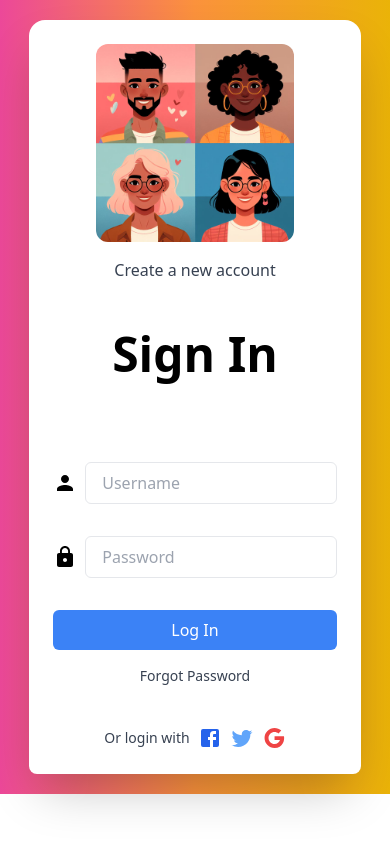
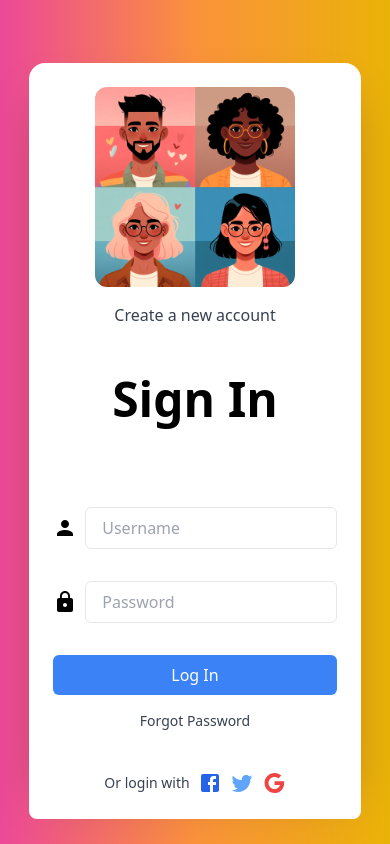
Before and after one commit to 404-GS-IIIT-Kota/404-GS-Qissa, a React (Vite) app in the folder client/: page / in a window 390 px wide. Built offline with nearby package versions, Linux system fonts and the light colour scheme; a web font is replaced by a local one.

Commit message:
Improving Responsiveness

```diff
--- a/client/package.json
+++ b/client/package.json
@@ -38,6 +38,6 @@
     "eslint-plugin-react-refresh": "^0.4.5",
     "postcss": "^8.4.33",
     "tailwindcss": "^3.4.1",
-    "vite": "^5.1.3"
+    "vite": "^5.1.4"
   }
 }
--- a/client/src/component/AddBlogModal.jsx
+++ b/client/src/component/AddBlogModal.jsx
@@ -15,7 +15,7 @@ const AddBlogModal = ({ onClose }) => {
             <select
               id="blogtype"
               name="blogtype"
-              className="w-full md:w-2/5 px-4 py-2 mt-4 md:mt-0 border rounded-md focus:outline-none focus:border-slate-500 border-gray-300"
+              className="w-full md:w-2/5 px-4  py-2 mt-4 md:mt-0 border rounded-md focus:outline-none focus:border-slate-500 border-gray-300 transition-all duration-500 ease-in-out" // Added transition here
             >
               <option value="Dc">Discrimination</option>
               <option value="Rc">Racism</option>
@@ -49,7 +49,6 @@ const AddBlogModal = ({ onClose }) => {
             </button>
           </div>
         </div>
-
         <button
           onClick={onClose}
           className="absolute top-4 right-4 text-gray-500 hover:text-gray-700"
--- a/client/src/pages/ForgotPassword.jsx
+++ b/client/src/pages/ForgotPassword.jsx
@@ -17,7 +17,7 @@ const ForgotPassword = () => {
 
   return (
     <div>
-      <div className="sm:h-screen flex items-center justify-center bg-gradient-to-r from-pink-500 via-orange-400 to-yellow-500">
+      <div className="h-screen max-sm:w-full  flex items-center justify-center bg-gradient-to-r from-pink-500 via-orange-400 to-yellow-500">
         <div
           className="w-80  max-sm:my-5 h-80 bg-white mx-auto flex flex-col lg:flex-row rounded-2xl shadow-2xl max-lg:max-h-max"
           style={{ width: "85%", height: "85%" }}
@@ -54,12 +54,17 @@ const ForgotPassword = () => {
                     Submit
                   </button>
                 </div>
-              <div className="flex flex-col w-2/5 max-md:w-full sm:w-2/5 sm:flex-row items-center"> <Link className="w-full" to="/signin"><button
+                <div className="flex flex-col w-2/5 max-md:w-full sm:w-2/5 sm:flex-row items-center">
+                  {" "}
+                  <Link className="w-full" to="/signin">
+                    <button
                       type="submit"
                       className="w-full bg-blue-500 text-white py-2 rounded-md hover:bg-blue-600 mb-4 sm:mb-0"
                     >
                       Back to Signin
-                </button></Link></div>
+                    </button>
+                  </Link>
+                </div>
               </div>
             </form>
             {showNotification && (
--- a/client/src/pages/Signin.jsx
+++ b/client/src/pages/Signin.jsx
@@ -44,18 +44,20 @@ const Signup = () => {
   };
 
   return (
-    <div className="sm:h-screen flex items-center justify-center bg-gradient-to-r from-pink-500 via-orange-400 to-yellow-500">
+    <div className="h-screen max-sm:w-full flex items-center justify-center bg-gradient-to-r from-pink-500 via-orange-400 to-yellow-500">
       <div
-        className="w-80  max-sm:my-5 h-80 bg-white mx-auto flex flex-col lg:flex-row rounded-2xl shadow-2xl max-lg:max-h-max"
+        className="w-100   max-sm:my-5 h-80 bg-white mx-auto flex flex-col lg:flex-row rounded-2xl shadow-2xl max-lg:max-h-max"
         style={{ width: "85%", height: "85%" }}
       >
-        <div className="w-full lg:w-1/2 p-6 flex flex-col items-center justify-center">
-          <img
-            src={placeholderImage}
-            alt="Placeholder"
-            className="w-full h-full object-cover rounded-xl"
-            style={{ width: "70%", height: "70%" }}
-          />
+        <div className="w-full   lg:w-1/2 p-6 flex flex-col items-center justify-center">
+          <div className="max-sm:w-[200px] max-sm:h-[200px] w-[70%] h-[70%]">
+            <img
+              src={placeholderImage}
+              alt="Placeholder"
+              className="w-full h-full rounded-xl"
+              style={{ width: "100%", height: "100%" }}
+            />
+          </div>
           <Link to="/signup" className="text-gray-700 hover:underline mt-4">
             Create a new account
           </Link>
@@ -101,7 +103,10 @@ const Signup = () => {
               >
                 Log In
               </button>
-              <Link to="/forgot-password" className="text-gray-700 sm:ml-10 text-sm hover:underline">
+              <Link
+                to="/forgot-password"
+                className="text-gray-700 sm:ml-10 text-sm hover:underline"
+              >
                 Forgot Password
               </Link>
             </div>
--- a/client/src/pages/Signup.jsx
+++ b/client/src/pages/Signup.jsx
@@ -87,14 +87,25 @@ const SignUp = () => {
         className="w-80  max-sm:my-5 h-80 bg-white mx-auto flex flex-col lg:flex-row rounded-2xl shadow-2xl max-lg:max-h-max"
         style={{ width: "85%", height: "85%" }}
       >
+        {toggle ? (
           <div className="w-full lg:w-1/2 p-6 flex flex-col items-center justify-center">
             <img
-            src={toggle ? SignUpImage : form3}
+              src={SignUpImage}
               alt="Placeholder"
               className="w-full h-full object-cover rounded-xl"
               style={{ width: "65%", height: "85%" }}
             />
           </div>
+        ) : (
+          <div className="w-full lg:w-1/2 p-6 flex flex-col items-center justify-center">
+            <img
+              src={form3}
+              alt="Placeholder"
+              className="w-full h-full object-cover rounded-xl"
+              style={{ width: "85%", height: "85%" }}
+            />
+          </div>
+        )}
 
         <div className="w-full lg:w-1/2 p-6 bg-white rounded-lg flex flex-col justify-center">
           <h2 className="text-5xl font-bold mb-4 max-sm:text-center">
```
Also changed, not shown: 1 other file (tests, documents, lock files or other folders). Lines whose indentation alone changed are shown as unchanged.
